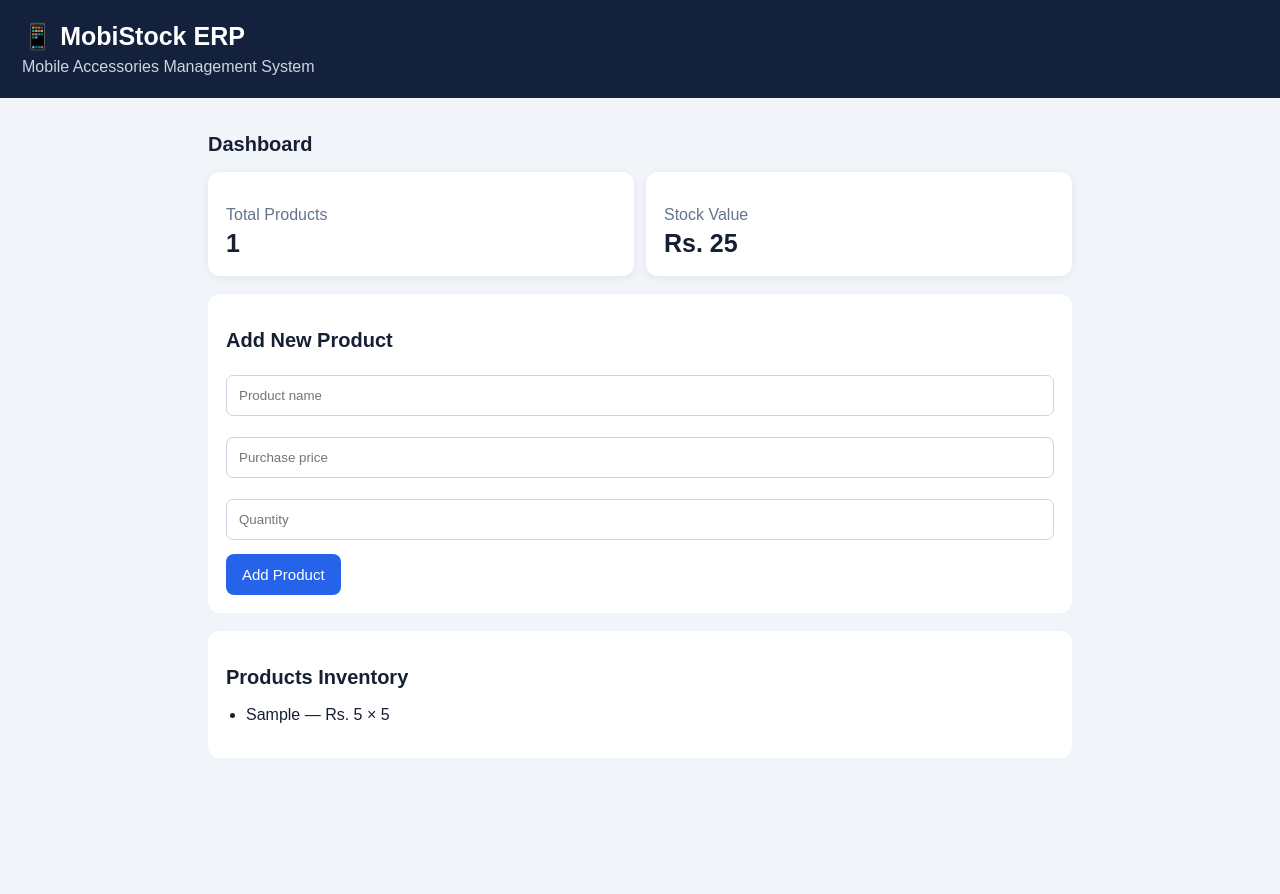
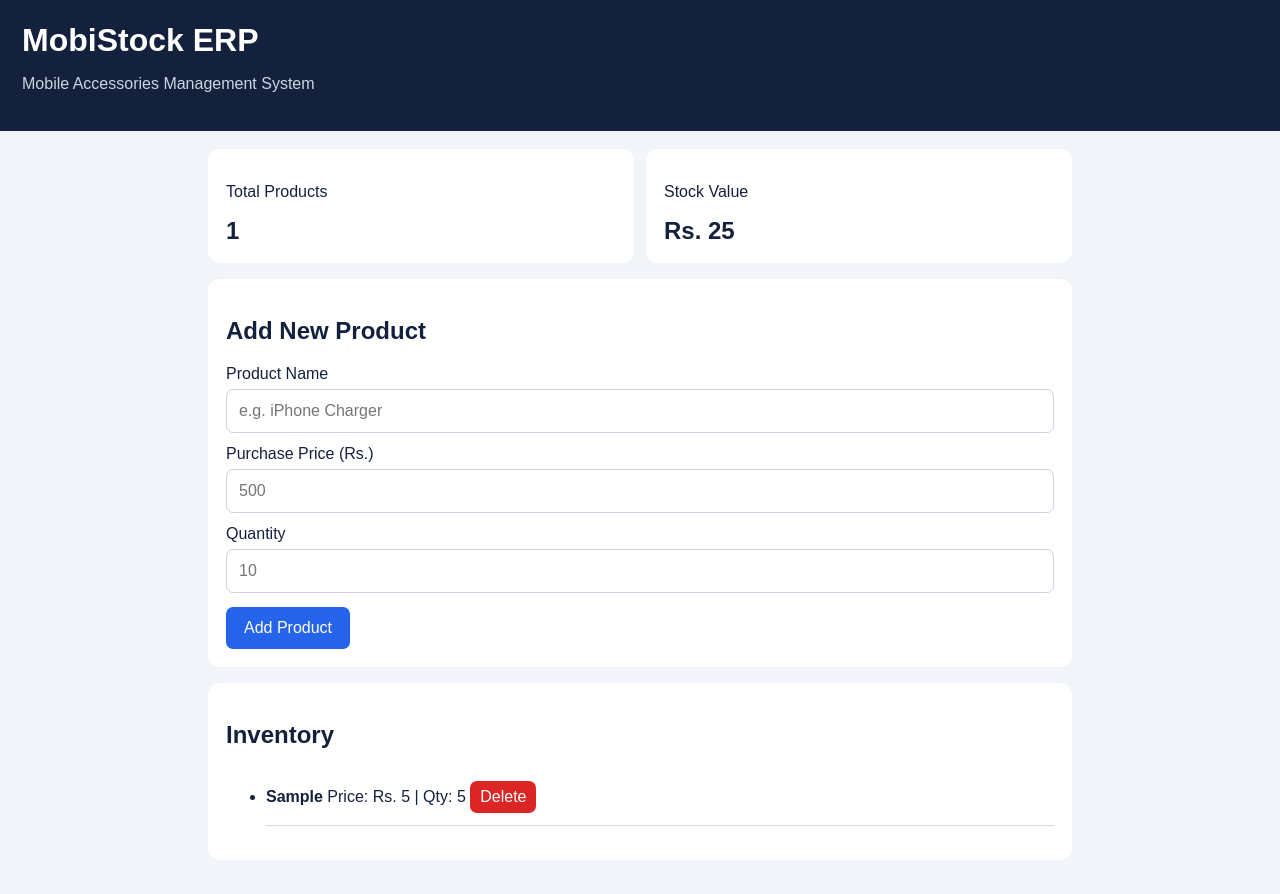
Before and after one commit to RONAK-software/fast-mind-solutions-, a plain HTML site: page index.html in a window 1280 px wide. Both pictures are taken after typing "Sample", "5", "5" into the empty fields and a click on the button "Add Product". Before the commit the page ends 800 px from the top, so only its background shows below. Drawn offline with Linux system fonts and the light colour scheme.

Commit message:
Update index.html

```diff
--- a/index.html
+++ b/index.html
@@ -7,63 +7,116 @@
 <title>MobiStock ERP</title>
 <style>
 *{box-sizing:border-box}
-body{margin:0;font-family:Arial;background:#f1f5f9;color:#172033}
+body{margin:0;font-family:Arial;background:#f1f5f9;color:#14213d}
 header{background:#14213d;color:white;padding:22px}
-header h1{margin:0;font-size:25px}
-header p{margin:7px 0 0;color:#cbd5e1}
+header h1{margin:0}
+header p{color:#cbd5e1}
 main{padding:18px;max-width:900px;margin:auto}
-h2{font-size:20px}
 .cards{display:grid;grid-template-columns:1fr 1fr;gap:12px}
-.card{background:white;padding:18px;border-radius:12px;box-shadow:0 2px 8px #0001}
-.card p{color:#64748b;margin-bottom:5px}
-.card strong{font-size:25px}
-button{background:#2563eb;color:white;border:0;padding:12px 16px;border-radius:8px;font-size:15px}
-input{width:100%;padding:12px;margin:7px 0 14px;border:1px solid #cbd5e1;border-radius:7px}
-.panel{background:white;padding:18px;border-radius:12px;margin-top:18px}
-#products{padding-left:20px}
+.card,.panel{background:white;padding:18px;border-radius:12px;margin-bottom:16px}
+.card strong{font-size:24px}
+label{display:block;margin-top:12px}
+input{width:100%;padding:12px;margin-top:6px;border:1px solid #cbd5e1;border-radius:7px;font-size:16px}
+button{background:#2563eb;color:white;border:0;padding:12px 18px;border-radius:7px;margin-top:14px;font-size:16px}
+.delete{background:#dc2626;margin:0;padding:7px 10px}
+li{padding:12px 0;border-bottom:1px solid #ddd}
 </style>
 </head>
 <body>
 <header>
-<h1>📱 MobiStock ERP</h1>
+<h1>MobiStock ERP</h1>
 <p>Mobile Accessories Management System</p>
 </header>
 <main>
-<h2>Dashboard</h2>
 <div class="cards">
-<div class="card"><p>Total Products</p><strong id="total">0</strong></div>
-<div class="card"><p>Stock Value</p><strong id="value">Rs. 0</strong></div>
+<div class="card">
+<p>Total Products</p>
+<strong id="total">0</strong>
 </div>
+<div class="card">
+<p>Stock Value</p>
+<strong id="value">Rs. 0</strong>
+</div>
+</div>
+
 <div class="panel">
 <h2>Add New Product</h2>
-<input id="name" placeholder="Product name">
-<input id="price" type="number" placeholder="Purchase price">
-<input id="qty" type="number" placeholder="Quantity">
+<label>Product Name</label>
+<input id="name" placeholder="e.g. iPhone Charger">
+<label>Purchase Price (Rs.)</label>
+<input id="price" type="number" placeholder="500">
+<label>Quantity</label>
+<input id="quantity" type="number" placeholder="10">
 <button onclick="addProduct()">Add Product</button>
 </div>
+
 <div class="panel">
-<h2>Products Inventory</h2>
+<h2>Inventory</h2>
 <ul id="products"></ul>
 </div>
 </main>
+
 <script>
-let items=[];
+let items=JSON.parse(localStorage.getItem("mobistockItems")||"[]");
+
+function save(){
+localStorage.setItem("mobistockItems",JSON.stringify(items));
+}
+
+function render(){
+let list=document.getElementById("products");
+list.innerHTML="";
+let total=0;
+let value=0;
+
+items.forEach((item,index)=>{
+total+=Number(item.quantity);
+value+=Number(item.price)*Number(item.quantity);
+
+let li=document.createElement("li");
+let name=document.createElement("strong");
+name.textContent=item.name+" ";
+let details=document.createElement("span");
+details.textContent="Price: Rs. "+item.price+" | Qty: "+item.quantity+" ";
+let del=document.createElement("button");
+del.textContent="Delete";
+del.className="delete";
+del.onclick=()=>removeProduct(index);
+
+li.append(name,details,del);
+list.appendChild(li);
+});
+
+document.getElementById("total").textContent=items.length;
+document.getElementById("value").textContent="Rs. "+value;
+}
+
 function addProduct(){
-let name=document.getElementById('name').value.trim();
-let price=Number(document.getElementById('price').value);
-let qty=Number(document.getElementById('qty').value);
-if(!name||price<=0||qty<=0){alert('Please enter valid product details');return;}
-items.push({name,price,qty});
-document.getElementById('name').value='';
-document.getElementById('price').value='';
-document.getElementById('qty').value='';
+let name=document.getElementById("name").value.trim();
+let price=Number(document.getElementById("price").value);
+let quantity=Number(document.getElementById("quantity").value);
+
+if(!name||price<=0||quantity<=0){
+alert("Please enter valid product details");
+return;
+}
+
+items.push({name,price,quantity});
+save();
+render();
+
+document.getElementById("name").value="";
+document.getElementById("price").value="";
+document.getElementById("quantity").value="";
+}
+
+function removeProduct(index){
+items.splice(index,1);
+save();
 render();
 }
-function render(){
-document.getElementById('total').textContent=items.length;
-document.getElementById('value').textContent='Rs. '+items.reduce((s,p)=>s+p.price*p.qty,0);
-document.getElementById('products').innerHTML=items.map(p=>'<li>'+p.name+' — Rs. '+p.price+' × '+p.qty+'</li>').join('');
-}
+
+render();
 </script>
 </body>
 </html>
```
